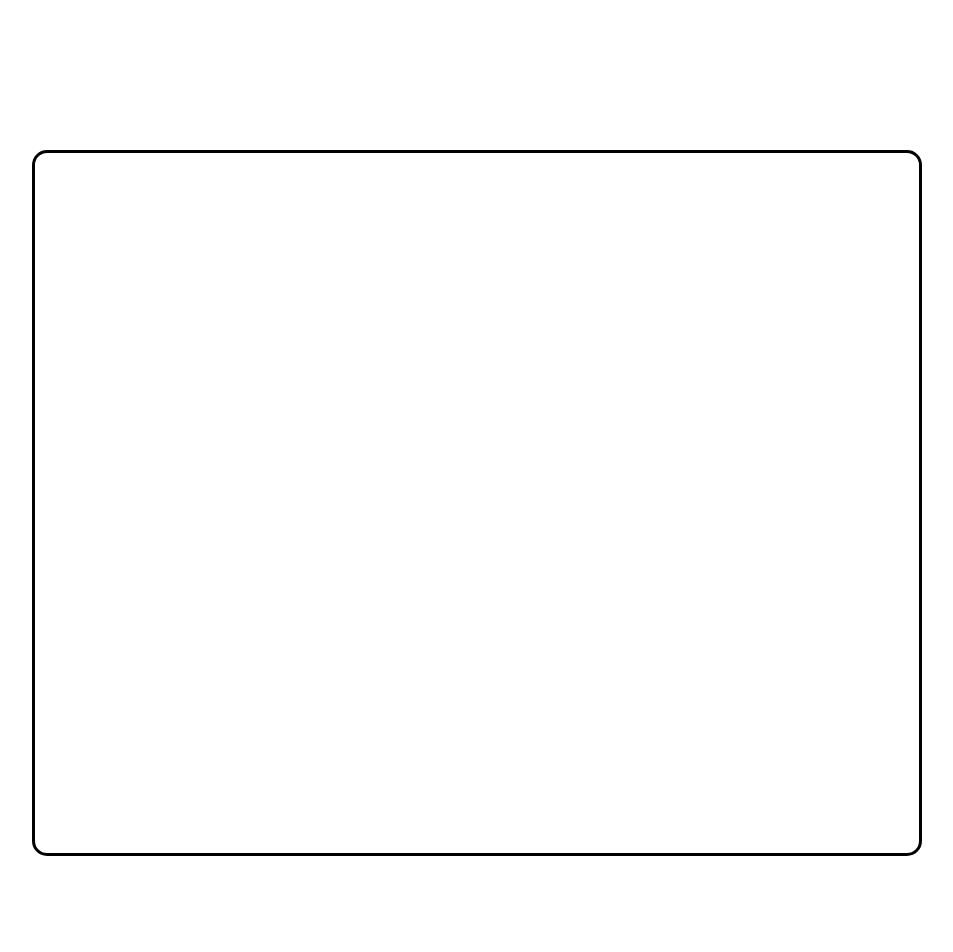
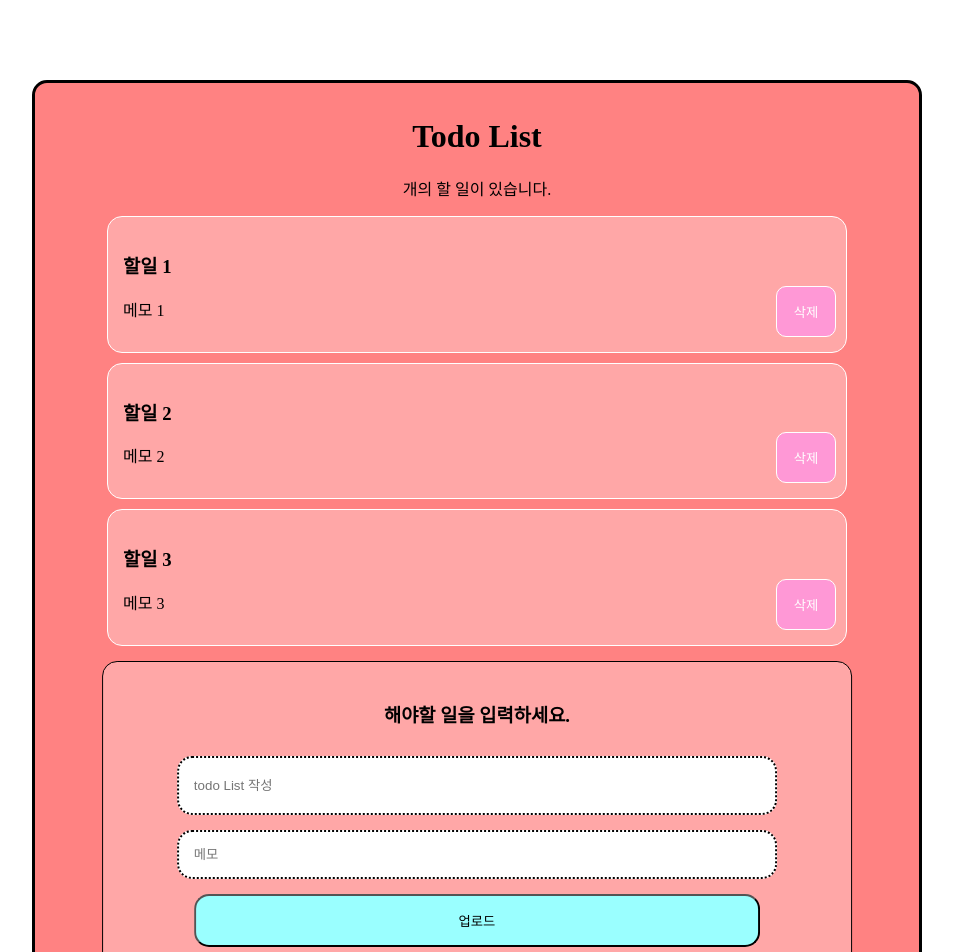
Before and after one commit to Dongyeon0123/react-todolist, a React (Vite) app: page / in a window 1280 px wide. Shown: the top 952 px of the page, without its empty margins (163-1116 px from the left). Before the commit the page ends 864 px from the top, so only its background shows below. Built offline with nearby package versions, Linux system fonts and the light colour scheme.

Commit message:
디자인 & 간단한 useState 구현

```diff
--- a/src/App.css
+++ b/src/App.css
@@ -1,8 +1,84 @@
 .App {
   margin: auto;
-  margin-top: 150px;
+  margin-top: 80px;
   border: 3px solid #000;
   width: 70%;
-  height: 700px;
+  height: 900px;
   border-radius: 15px;
+  background-color: rgb(255, 130, 130);
+  position: relative; /* ✅ 필수 */
 }
+
+.title {
+  text-align: center;
+  margin-top: 35px;
+}
+
+.title-content {
+  text-align: center;
+}
+
+.list {
+  border: 1px solid white;
+  border-radius: 15px;
+  width: 80%;
+  margin: auto;
+  background-color: rgb(255, 167, 167);
+  padding: 15px;
+  margin-bottom: 10px;
+  position: relative;
+}
+
+.delete-button {
+  position: absolute;
+  right: 10px;
+  bottom: 15px;
+  padding: 15px;
+  border: 1px solid white;
+  border-radius: 10px;
+  width: 60px;
+  background-color: rgb(255, 152, 214);
+  color: white;
+}
+
+.input-box {
+  border: 1px solid #000;
+  border-radius: 15px;
+  background-color: rgb(255, 167, 167);
+  padding: 20px;
+  width: 80%;
+  position: absolute;
+  bottom: 15px;
+  left: 50%;
+  transform: translateX(-50%);
+  display: flex;
+  flex-direction: column;
+  align-items: center;
+  gap: 10px;
+}
+
+
+.todo-box {
+  width: 80%;
+  padding: 15px;
+  padding-top: 20px;
+  padding-bottom: 20px;
+  margin-bottom: 5px;
+  border-radius: 15px;
+  border: 2px dotted #000;
+}
+
+.todo-box2 {
+  width: 80%;
+  padding: 15px;
+  border-radius: 15px;
+  border: 2px dotted #000;
+  margin-bottom: 5px;
+}
+
+.upload {
+  width: 80%;
+  padding: 15px;
+  border-radius: 15px;
+  background-color: rgb(154, 255, 255);
+}
--- a/src/App.jsx
+++ b/src/App.jsx
@@ -5,9 +5,45 @@ import './App.css'
 
 function App() {
 
+  let [리스트제목, 리스트제목변경] = useState(['할일 1', '할일 2', '할일 3']);
+  let [메모, 메모변경] = useState(['메모 1', '메모 2', '메모 3']);
+  let [입력값, 입력값변경] = useState('');
+
+  let addList = () => {
+    if (입력값.trim() !== "") {
+      리스트제목변경([...리스트제목, 입력값]);
+      입력값변경 ("");
+    }
+  }
+
   return (
     <div className='App'>
-
+      <div className='title-box'>
+        <h1 className='title'>Todo List</h1>
+        <p className='title-content'>개의 할 일이 있습니다.</p>
+      </div>
+      <div className='list'>
+        <h3>{리스트제목[0]}</h3>
+        <p>{메모[0]}</p>
+        <button className='delete-button'>삭제</button>
+      </div>
+      <div className='list'>
+        <h3>{리스트제목[1]}</h3>
+        <p>{메모[1]}</p>
+        <button className='delete-button'>삭제</button>
+      </div>
+      <div className='list'>
+        <h3>{리스트제목[2]}</h3>
+        <p>{메모[2]}</p>
+        <button className='delete-button'>삭제</button>
+      </div>
+      <div className='input-box'>
+        <h3>해야할 일을 입력하세요.</h3>
+        <input type="text" className='todo-box' placeholder='todo List 작성'/>
+        <input type="text" className='todo-box2' placeholder='메모'/>
+        <button className='upload'
+        onClick={addList}>업로드</button>
+      </div>
     </div>
   )
 }
```
